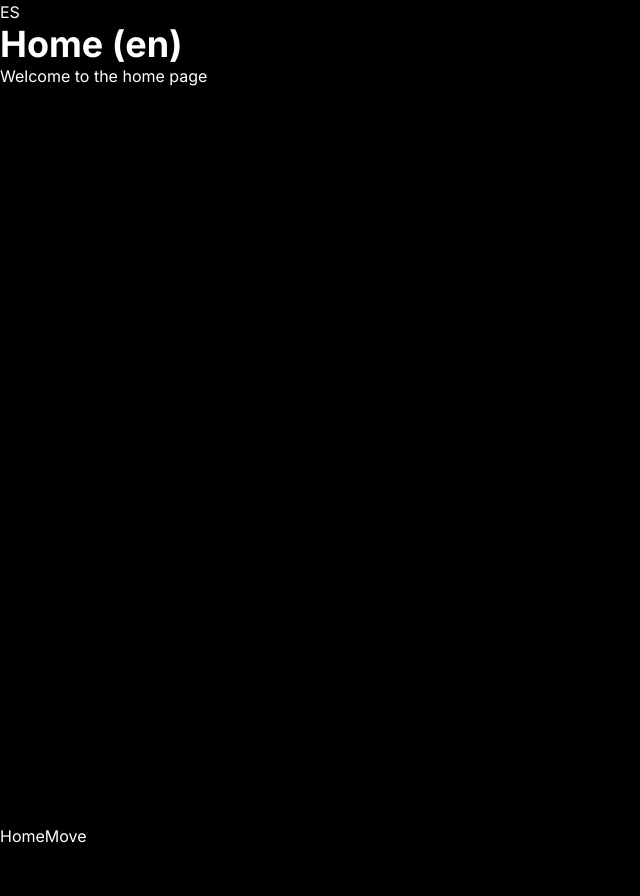
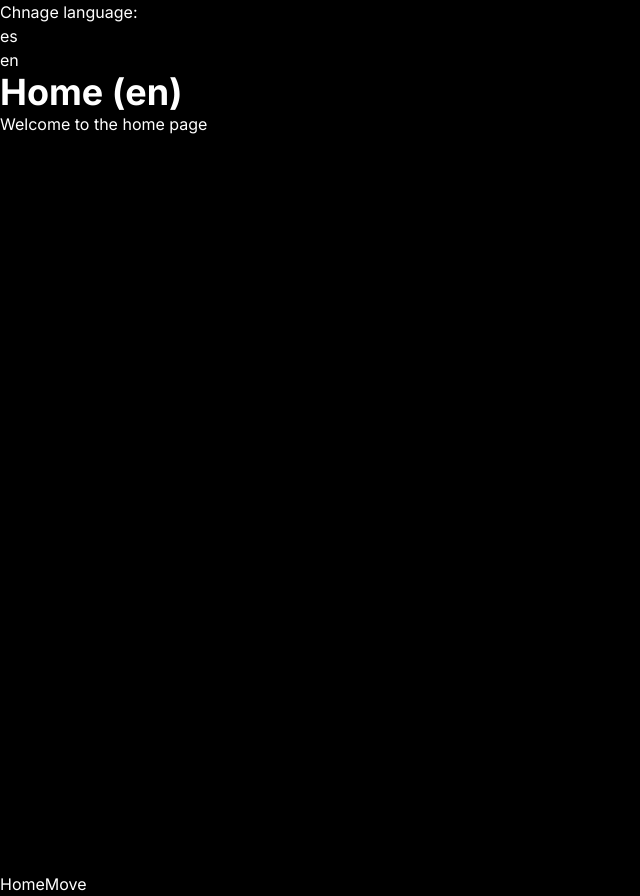
Before and after one commit to harold-gr-dev/nextjs-14-base-i18n, a Next.js app: page /en in a window 1280 px wide. Shown: the whole page, without its empty margins (0-640 px from the left). Before the commit the page ends 848 px from the top, so only its background shows below. Built offline with nearby package versions, Linux system fonts and the light colour scheme.

Commit message:
Add LocaleSwitcher component and update RootLayout function

```diff
--- a/src/app/[lang]/layout.js
+++ b/src/app/[lang]/layout.js
@@ -1,22 +1,25 @@
 import './../globals.scss';
 import { Inter } from 'next/font/google';
 import Link from 'next/link';
+import { getDictionary } from '@/dictionaries';
 
 const inter = Inter({ subsets: ['latin'] });
+
+// Components
+import LocaleSwitcher from '@/components/LocaleSwitcher';
 
 export const metadata = {
   title: 'Create Next App',
   description: 'Generated by create next app',
 };
 
-export default function RootLayout({ children, params: { lang } }) {
+export default async function RootLayout({ children, params: { lang } }) {
+  const dict = await getDictionary(lang);
   return (
     <html lang={lang}>
       <body className={inter.className}>
         {/* Heading */}
-        <Link href={lang === 'es' ? '/en' : '/es'}>
-          {lang === 'es' ? 'EN' : 'ES'}
-        </Link>
+        <LocaleSwitcher dict={dict} />
         <main>{children}</main>
         <Link href='/'>Home</Link>
         <Link href='/about'>Move</Link>
--- /dev/null
+++ b/src/components/LocaleSwitcher.js
@@ -0,0 +1,29 @@
+'use client';
+
+import { usePathname } from 'next/navigation';
+import Link from 'next/link';
+
+export default function LocaleSwitcher({ dict }) {
+  const pathName = usePathname();
+  const redirectedPathName = (locale) => {
+    if (!pathName) return '/';
+    const segments = pathName.split('/');
+    segments[1] = locale;
+    return segments.join('/');
+  };
+
+  return (
+    <div>
+      <p>{dict.heading.langSwitcher}:</p>
+      <ul>
+        {['es', 'en'].map((locale) => {
+          return (
+            <li key={locale}>
+              <Link href={redirectedPathName(locale)}>{locale}</Link>
+            </li>
+          );
+        })}
+      </ul>
+    </div>
+  );
+}
--- a/src/dictionaries/en.json
+++ b/src/dictionaries/en.json
@@ -1,4 +1,7 @@
 {
+  "heading": {
+    "langSwitcher": "Chnage language"
+  },
   "home": {
     "title": "Home",
     "description": "Welcome to the home page"
--- a/src/dictionaries/es.json
+++ b/src/dictionaries/es.json
@@ -1,4 +1,7 @@
 {
+  "heading": {
+    "langSwitcher": "Cambiar language"
+  },
   "home": {
     "title": "Inicio",
     "description": "Bienvenido a la página de inicio"
--- a/src/middleware.js
+++ b/src/middleware.js
@@ -7,8 +7,7 @@ let locales = ['es', 'en'];
 let defaultLocale = 'es';
 
 // Get the preferred locale, similar to the above or using a library
-function getLocale(request) {
-  console.log('🚀 ~ getLocale ~ request:', request);
+function getLocale() {
   return match(languages, locales, defaultLocale);
 }
 
```
